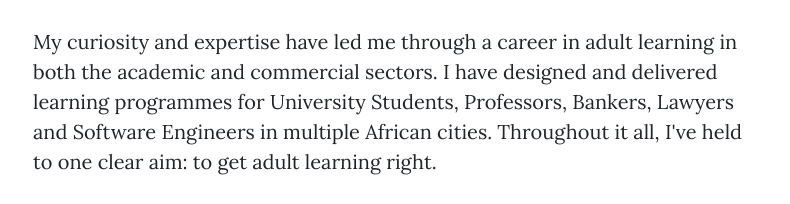
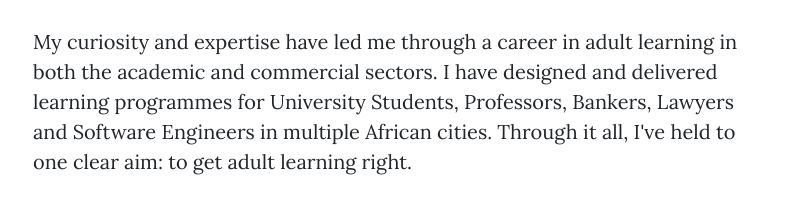
Before and after one commit to OkikoM/Okiko.github.io, a website: page index.html in a window 1280 px wide. Shown: the part 1003-1207 px from the top of the page, without its empty margins (242-1032 px from the left). Drawn offline with nearby package versions, Linux system fonts and the light colour scheme.

Commit message:
Update index.html

```diff
--- a/index.html
+++ b/index.html
@@ -76,7 +76,7 @@
         <h3 style="    font-weight: 300; margin: 0 0 10px;">How can people best process the information around them to make the most impactful decisions? </h3>
         <p>
            Are there any actions we can take to deliberately improve the performance and efficiency of our minds and translate this to our personal and professional lives?
-        </p><p>My curiosity and expertise have led me through a career in adult learning in both the academic and commercial sectors. I have designed and delivered learning programmes for University Students, Professors, Bankers, Lawyers and Software Engineers in multiple African cities. Throughout it all, I've held to one clear aim: to get adult learning right.
+        </p><p>My curiosity and expertise have led me through a career in adult learning in both the academic and commercial sectors. I have designed and delivered learning programmes for University Students, Professors, Bankers, Lawyers and Software Engineers in multiple African cities. Through it all, I've held to one clear aim: to get adult learning right.
         </p><p>Currently, I'm serving as Global Coordinator for Growth and Development at Andela, helping to build the future of talent, software, and product development across Africa, North America, and Europe.
           </p>
       </div>
```
